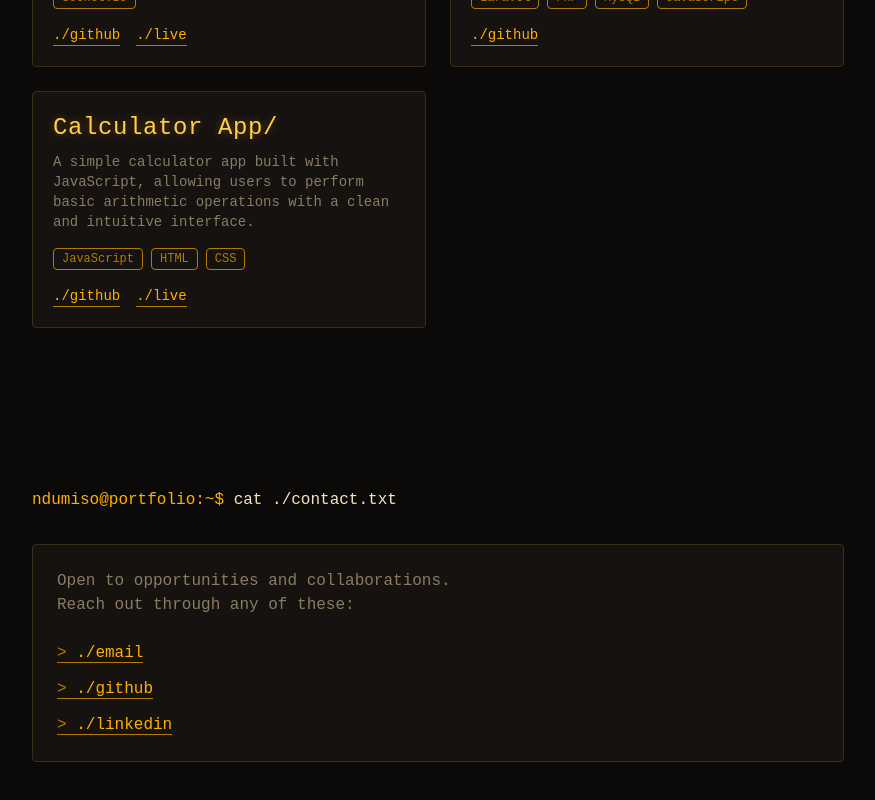
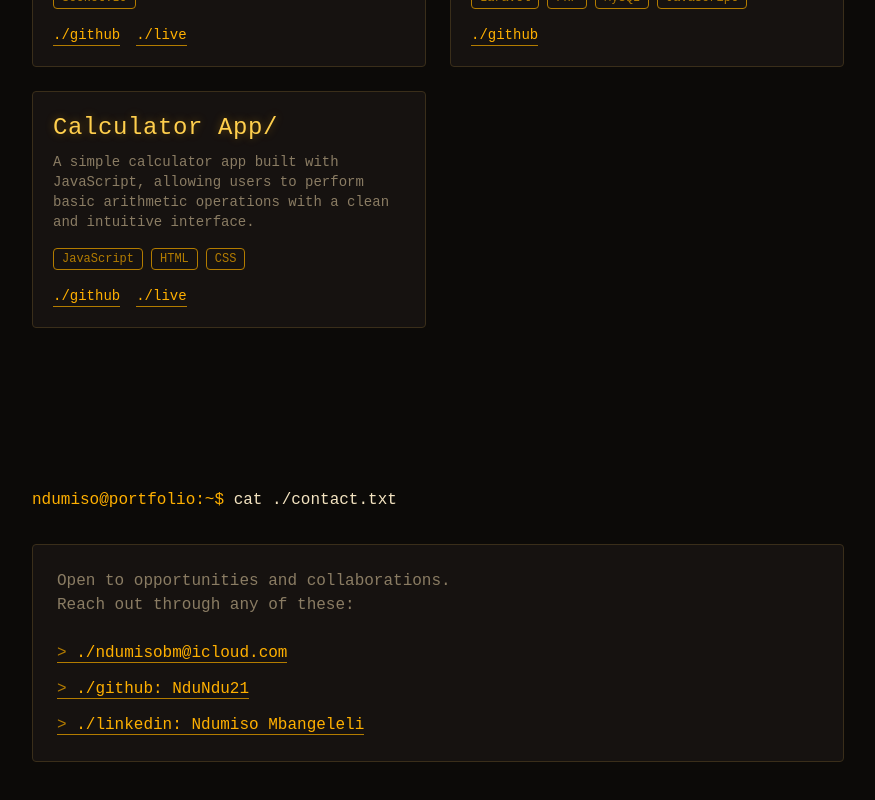
Before and after one commit to NduNdu21/ndumiso-mbangeleli, a React app: page / in a window 1280 px wide. Shown: the part 1704-2504 px from the top of the page, without its empty margins (202-1077 px from the left). Built offline with nearby package versions, Linux system fonts and the light colour scheme; the HTML template or start-up script is replaced by a standard one.

Commit message:
Update contact information display

```diff
--- a/src/sections/Contacts.jsx
+++ b/src/sections/Contacts.jsx
@@ -1,7 +1,7 @@
 const LINKS = [
-  { label: "email", href: "mailto:ndumisobm@icloud.com" },
-  { label: "github", href: "https://github.com/NduNdu21" },
-  { label: "linkedin", href: "https://www.linkedin.com/in/ndumiso-mbangeleli-742a51274/" },
+  { label: "ndumisobm@icloud.com", href: "mailto:ndumisobm@icloud.com" },
+  { label: "github: NduNdu21", href: "https://github.com/NduNdu21" },
+  { label: "linkedin: Ndumiso Mbangeleli", href: "https://www.linkedin.com/in/ndumiso-mbangeleli-742a51274/" },
 ];
 
 export default function Contact() {
```
